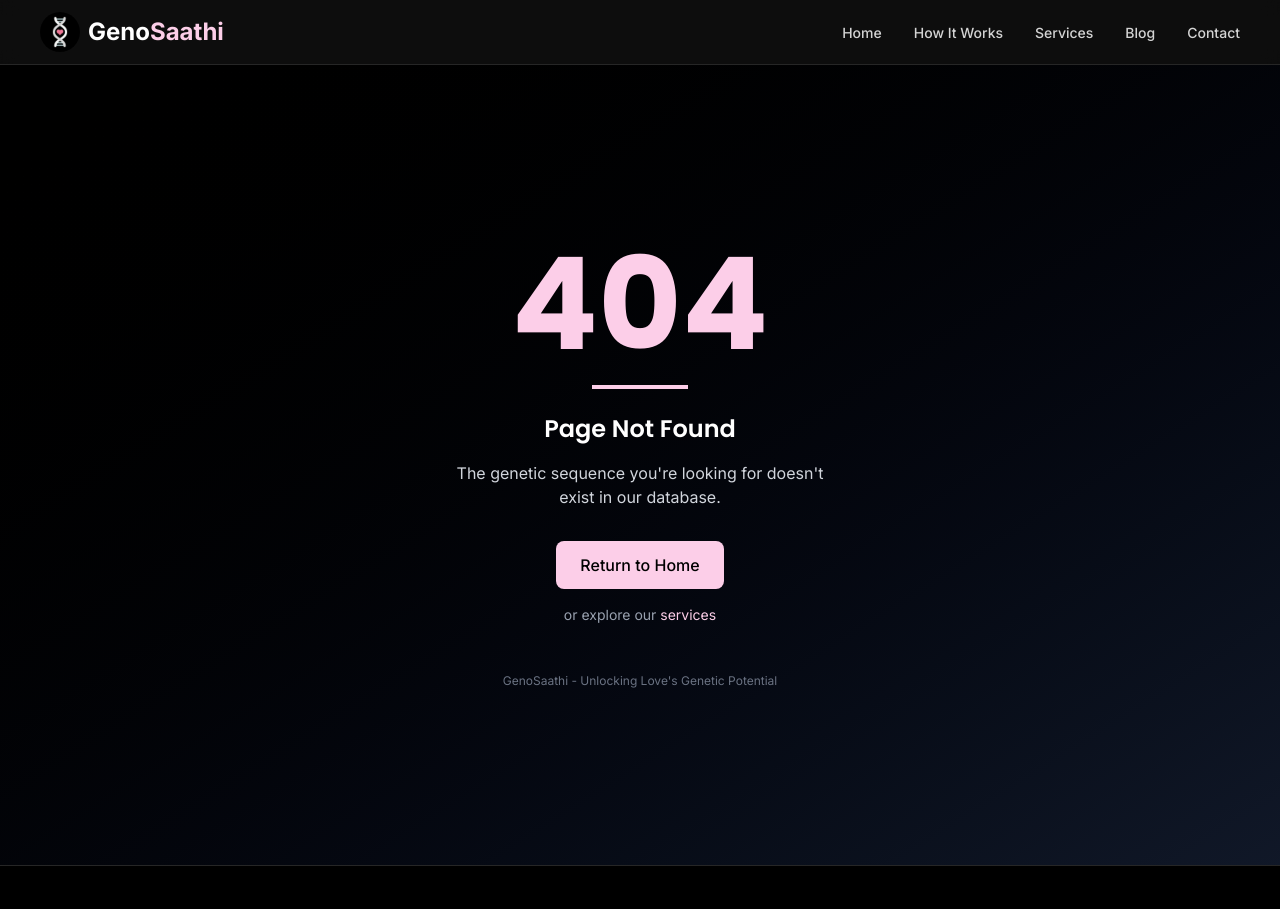
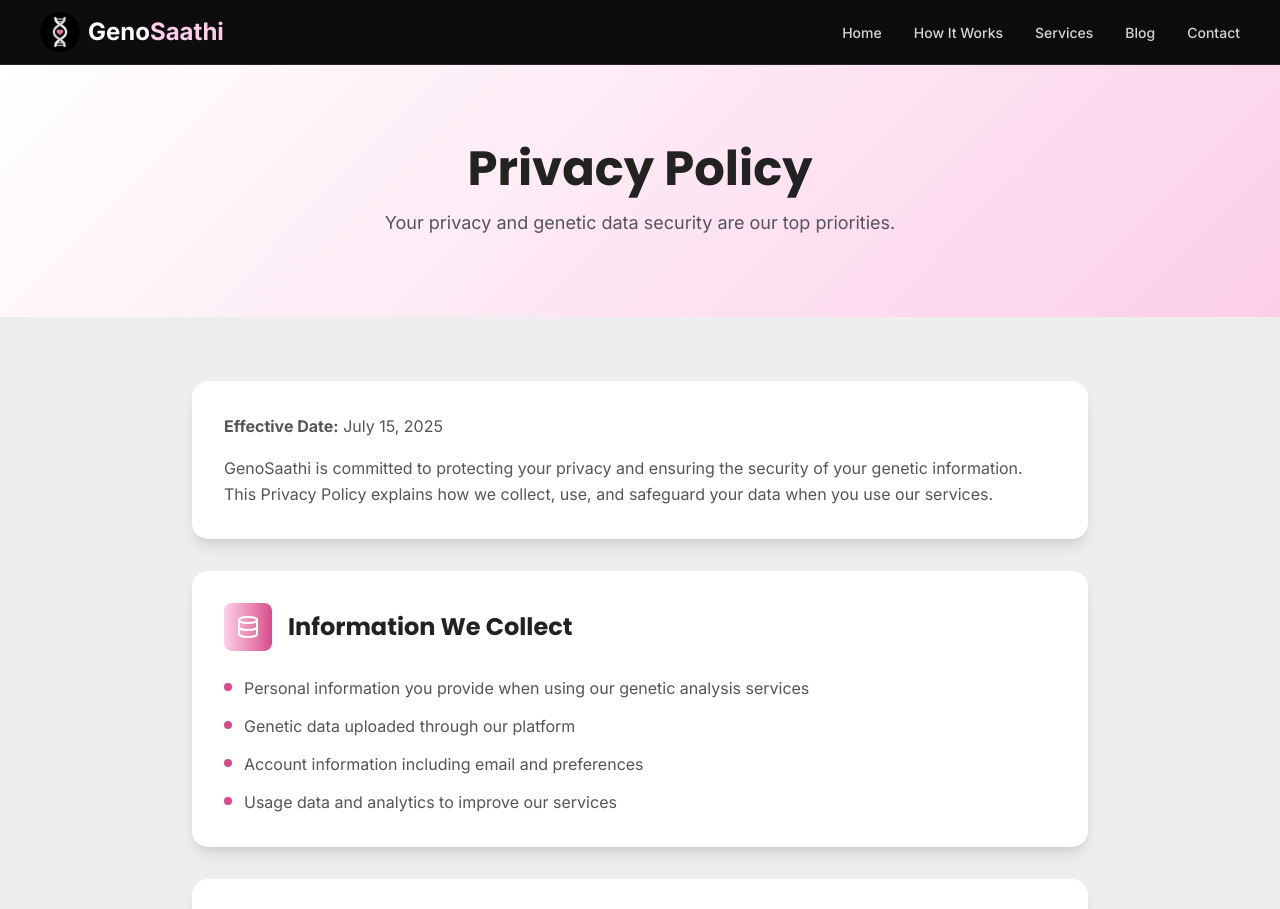
Before and after one commit to Aravind-Sathesh/GenoSaathi-Website, a Next.js app: page /privacy-policy in a window 1280 px wide. Before the commit this address had no page. Shown: the top 909 px of the page. Built offline with nearby package versions, Linux system fonts and the light colour scheme.

Commit message:
feat: add privacy policy

```diff
--- /dev/null
+++ b/src/app/privacy-policy/page.jsx
@@ -0,0 +1,152 @@
+'use client';
+
+import { motion } from 'framer-motion';
+import { Shield, Lock, Eye, Database } from 'lucide-react';
+
+export default function PrivacyPolicy() {
+  const sections = [
+    {
+      icon: Database,
+      title: 'Information We Collect',
+      content: [
+        'Personal information you provide when using our genetic analysis services',
+        'Genetic data uploaded through our platform',
+        'Account information including email and preferences',
+        'Usage data and analytics to improve our services',
+      ],
+    },
+    {
+      icon: Lock,
+      title: 'How We Use Your Information',
+      content: [
+        'Provide genetic analysis and relationship insights',
+        'Improve our algorithms and services',
+        'Communicate important updates about your account',
+        'Ensure platform security and prevent misuse',
+      ],
+    },
+    {
+      icon: Shield,
+      title: 'Data Protection',
+      content: [
+        'All genetic data is encrypted and stored securely',
+        'We never sell your personal or genetic information',
+        'Access to your data is strictly limited to authorized personnel',
+        'You can delete your account and data at any time',
+      ],
+    },
+    {
+      icon: Eye,
+      title: 'Your Rights',
+      content: [
+        'Access and download your personal data',
+        'Correct inaccurate information',
+        'Delete your account and associated data',
+        'Opt out of non-essential communications',
+      ],
+    },
+  ];
+
+  return (
+    <div className='min-h-screen bg-[#EEEEEE] text-[#222222]'>
+      {/* Header */}
+      <motion.div
+        initial={{ opacity: 0 }}
+        animate={{ opacity: 1 }}
+        transition={{ duration: 0.5 }}
+        className='relative overflow-hidden py-20'
+        style={{
+          background: 'linear-gradient(135deg, #ffffff 0%, #FCCFE8 100%)',
+        }}
+      >
+        <div className='relative max-w-4xl mx-auto px-4 text-center'>
+          <motion.h1
+            initial={{ y: 20, opacity: 0 }}
+            animate={{ y: 0, opacity: 1 }}
+            transition={{ duration: 0.5, delay: 0.1 }}
+            className='text-4xl sm:text-5xl font-bold font-poppins mb-4 text-[#222222]'
+          >
+            Privacy Policy
+          </motion.h1>
+          <motion.p
+            initial={{ y: 20, opacity: 0 }}
+            animate={{ y: 0, opacity: 1 }}
+            transition={{ duration: 0.5, delay: 0.2 }}
+            className='text-lg text-[#555555] max-w-2xl mx-auto'
+          >
+            Your privacy and genetic data security are our top priorities.
+          </motion.p>
+        </div>
+      </motion.div>
+
+      {/* Content */}
+      <div className='py-16 px-4'>
+        <div className='max-w-4xl mx-auto'>
+          <motion.div
+            initial={{ opacity: 0, y: 20 }}
+            animate={{ opacity: 1, y: 0 }}
+            transition={{ duration: 0.5 }}
+            className='bg-white rounded-2xl p-8 shadow-lg mb-8'
+          >
+            <p className='text-[#555555] leading-relaxed'>
+              <strong>Effective Date:</strong> July 15, 2025
+            </p>
+            <p className='text-[#555555] leading-relaxed mt-4'>
+              GenoSaathi is committed to protecting your privacy and ensuring
+              the security of your genetic information. This Privacy Policy
+              explains how we collect, use, and safeguard your data when you use
+              our services.
+            </p>
+          </motion.div>
+
+          <div className='space-y-8'>
+            {sections.map((section, index) => (
+              <motion.div
+                key={section.title}
+                initial={{ opacity: 0, y: 20 }}
+                animate={{ opacity: 1, y: 0 }}
+                transition={{ duration: 0.5, delay: index * 0.1 }}
+                className='bg-white rounded-2xl p-8 shadow-lg'
+              >
+                <div className='flex items-center mb-6'>
+                  <div className='w-12 h-12 rounded-lg bg-gradient-to-r from-[#FCCFE8] to-[#d64a8b] flex items-center justify-center mr-4'>
+                    <section.icon className='w-6 h-6 text-white' />
+                  </div>
+                  <h2 className='text-2xl font-bold font-poppins text-[#222222]'>
+                    {section.title}
+                  </h2>
+                </div>
+                <ul className='space-y-3'>
+                  {section.content.map((item, itemIndex) => (
+                    <li key={itemIndex} className='flex items-start'>
+                      <div className='w-2 h-2 rounded-full bg-[#d64a8b] mt-2 mr-3 flex-shrink-0'></div>
+                      <span className='text-[#555555] leading-relaxed'>
+                        {item}
+                      </span>
+                    </li>
+                  ))}
+                </ul>
+              </motion.div>
+            ))}
+          </div>
+
+          <motion.div
+            initial={{ opacity: 0, y: 20 }}
+            animate={{ opacity: 1, y: 0 }}
+            transition={{ duration: 0.5, delay: 0.6 }}
+            className='bg-white rounded-2xl p-8 shadow-lg mt-8'
+          >
+            <h2 className='text-2xl font-bold font-poppins text-[#222222] mb-4'>
+              Contact Us
+            </h2>
+            <p className='text-[#555555] leading-relaxed'>
+              If you have any questions about this Privacy Policy or our data
+              practices, please contact us at genosaathi@gmail.com or through
+              our contact page.
+            </p>
+          </motion.div>
+        </div>
+      </div>
+    </div>
+  );
+}
```
